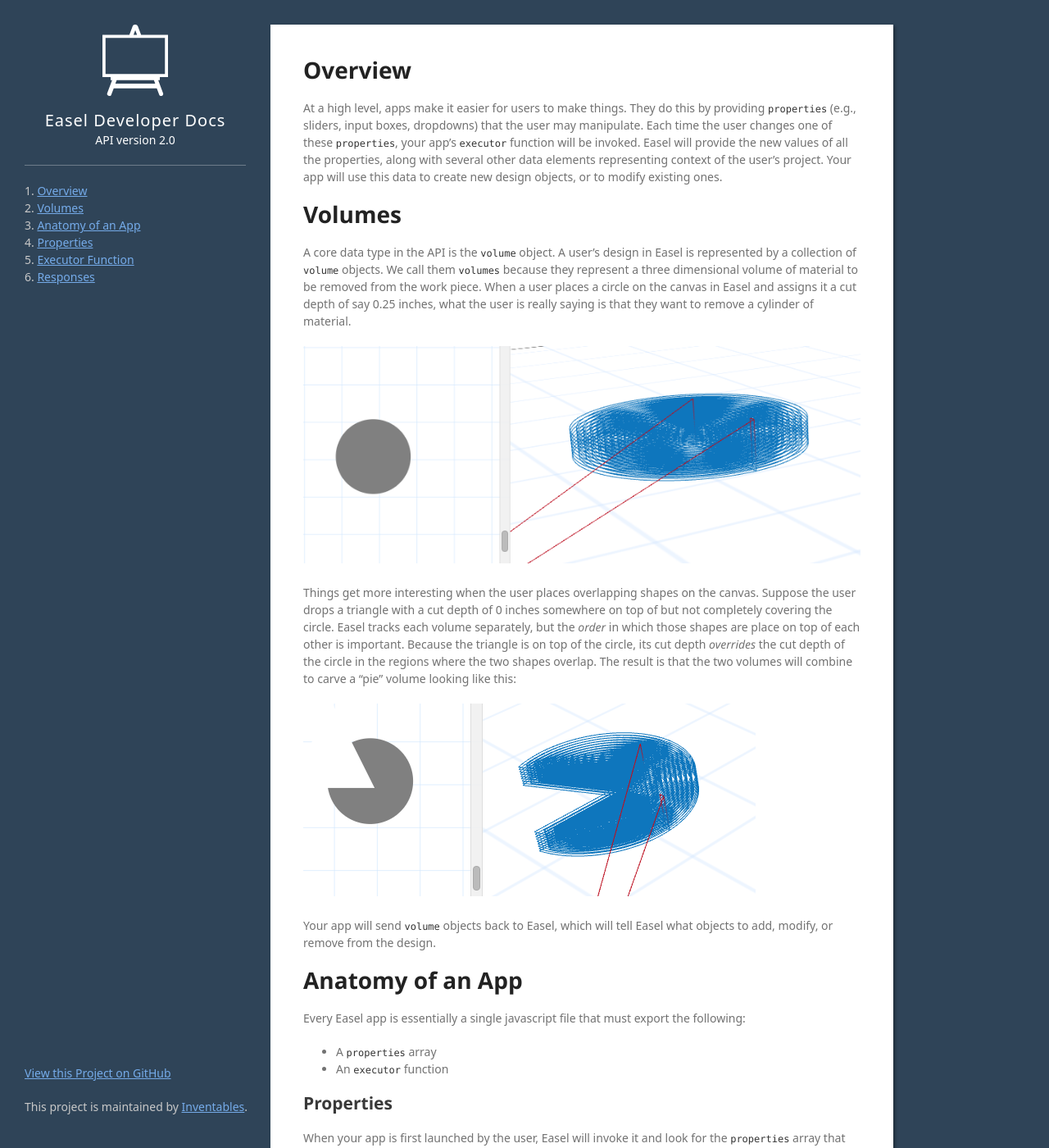
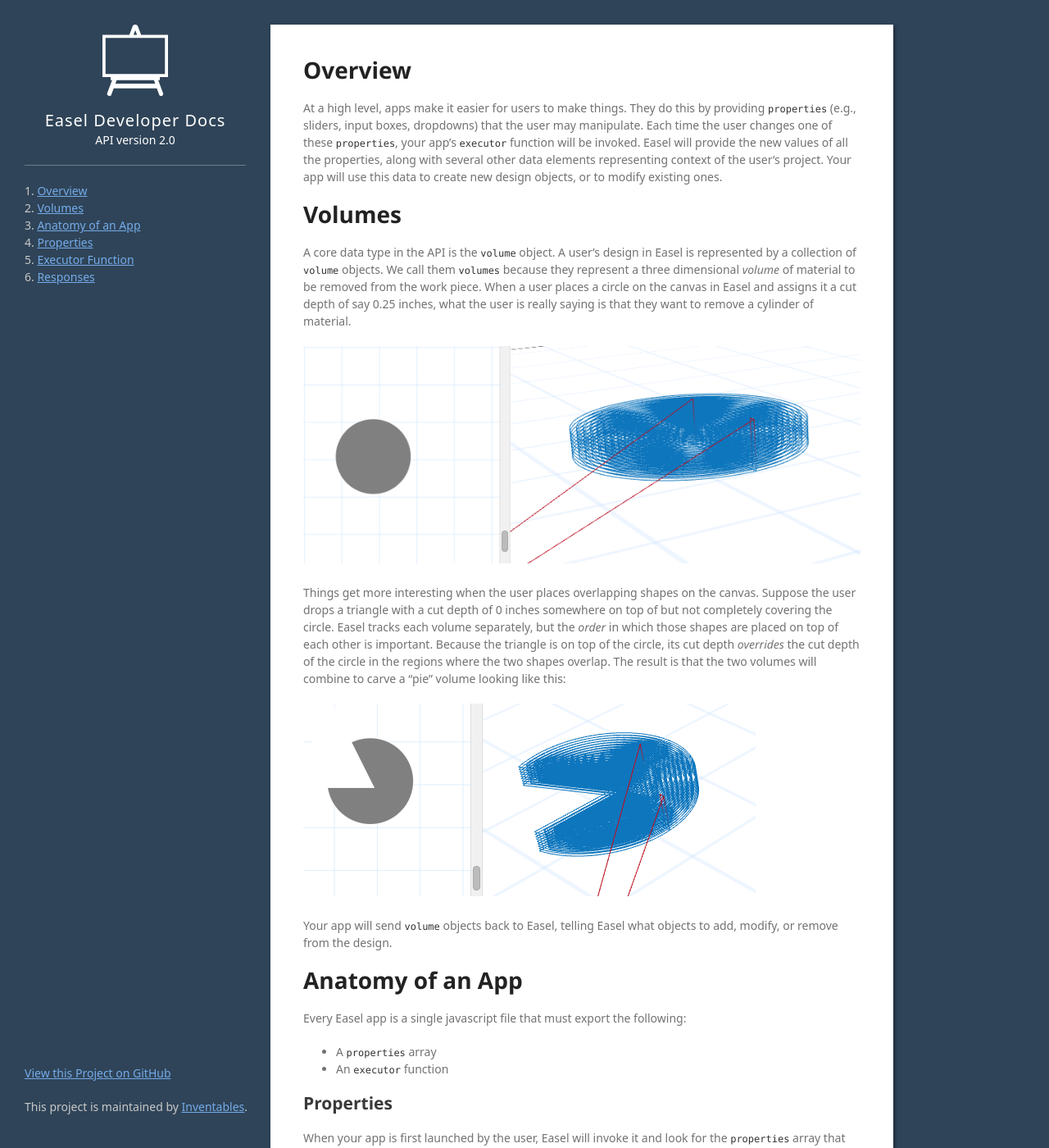
Before and after one commit to inventables/easel-dev, a Jekyll site: the page built from index.md, in a window 1280 px wide and 1400 px high. Shown: the whole window at 82% size. Built offline with Jekyll 4.4.1, drawn with Linux system fonts in a browser that asks for light colours; some web fonts are replaced.

Commit message:
Minor cleanup

```diff
--- a/index.md
+++ b/index.md
@@ -9,19 +9,19 @@ At a high level, apps make it easier for users to make things. They do this by p
 
 # <a name="volumes"></a> Volumes
 
-A core data type in the API is the `volume` object. A user's design in Easel is represented by a collection of `volume` objects. We call them `volumes` because they represent a three dimensional volume of material to be removed from the work piece. When a user places a circle on the canvas in Easel and assigns it a cut depth of say 0.25 inches, what the user is really saying is that they want to remove a cylinder of material.
+A core data type in the API is the `volume` object. A user's design in Easel is represented by a collection of `volume` objects. We call them `volumes` because they represent a three dimensional _volume_ of material to be removed from the work piece. When a user places a circle on the canvas in Easel and assigns it a cut depth of say 0.25 inches, what the user is really saying is that they want to remove a cylinder of material.
 
 ![Cylinder](/img/cylinder.png)
 
-Things get more interesting when the user places overlapping shapes on the canvas. Suppose the user drops a triangle with a cut depth of 0 inches somewhere on top of but not completely covering the circle. Easel tracks each volume separately, but the _order_ in which those shapes are place on top of each other is important. Because the triangle is on top of the circle, its cut depth _overrides_ the cut depth of the circle in the regions where the two shapes overlap. The result is that the two volumes will combine to carve a "pie" volume looking like this:
+Things get more interesting when the user places overlapping shapes on the canvas. Suppose the user drops a triangle with a cut depth of 0 inches somewhere on top of but not completely covering the circle. Easel tracks each volume separately, but the _order_ in which those shapes are placed on top of each other is important. Because the triangle is on top of the circle, its cut depth _overrides_ the cut depth of the circle in the regions where the two shapes overlap. The result is that the two volumes will combine to carve a "pie" volume looking like this:
 
 ![Pie](/img/pie.png)
 
-Your app will send `volume` objects back to Easel, which will tell Easel what objects to add, modify, or remove from the design.
+Your app will send `volume` objects back to Easel, telling Easel what objects to add, modify, or remove from the design.
 
 # <a name="anatomy"></a> Anatomy of an App
 
-Every Easel app is essentially a single javascript file that must export the following:
+Every Easel app is a single javascript file that must export the following:
 
 - A `properties` array
 - An `executor` function
```
